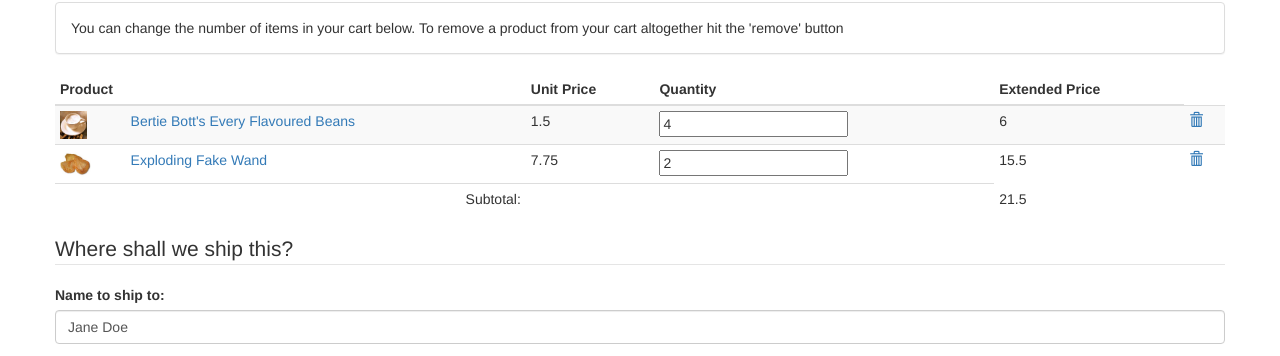
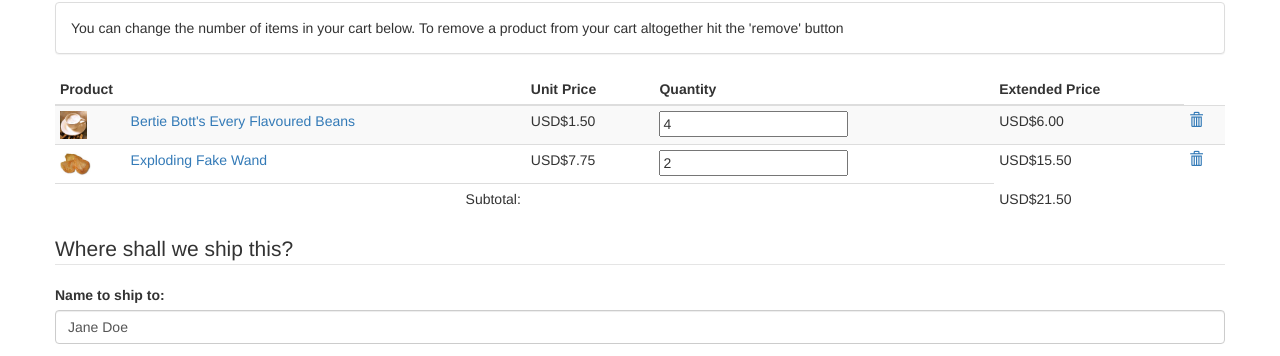
Before and after one commit to calvinvette/20170213-AngularJS, a website: page app/ordering/checkout.html in a window 1280 px wide. Shown: the part 400-756 px from the top of the page. Drawn offline with nearby package versions, Linux system fonts and the light colour scheme.

Commit message:
Lab 8 - Part 1

```diff
--- a/app/ordering/checkout.html
+++ b/app/ordering/checkout.html
@@ -75,7 +75,7 @@
             <td style="text-align: right">Subtotal:</td>
             <td></td>
             <td></td>
-            <td style="border-top: 5px">{{cartTotal}}</td>
+            <td style="border-top: 5px">{{cartTotal | currency:"USD$":2}}</td>
           </tr>
         </tfoot>
         <tbody>
@@ -83,11 +83,11 @@
           <tr ng-repeat="item in cart track by $index">
             <td><img ng-attr-title="{{item.product.productId}}" ng-attr-src="/assets/img/productImages/{{item.product.productId}}.jpg"></td>
             <td><a ng-attr-href="/product/{{item.product.productId}}">{{item.product.name}}</a></td>
-            <td>{{item.product.price}}</td>
+            <td>{{item.product.price | currency:"USD$":2}}</td>
             <td>
               <input type="number" ng-model="item.quantity">
             </td>
-            <td>{{item.quantity * item.product.price}}</td>
+            <td>{{item.quantity * item.product.price | currency:"USD$":2}}</td>
             <td><a><span class="glyphicon glyphicon-trash" ng-click="removeFromCart(item.product)"></span></a></td>
           </tr>
         </tbody>
```
